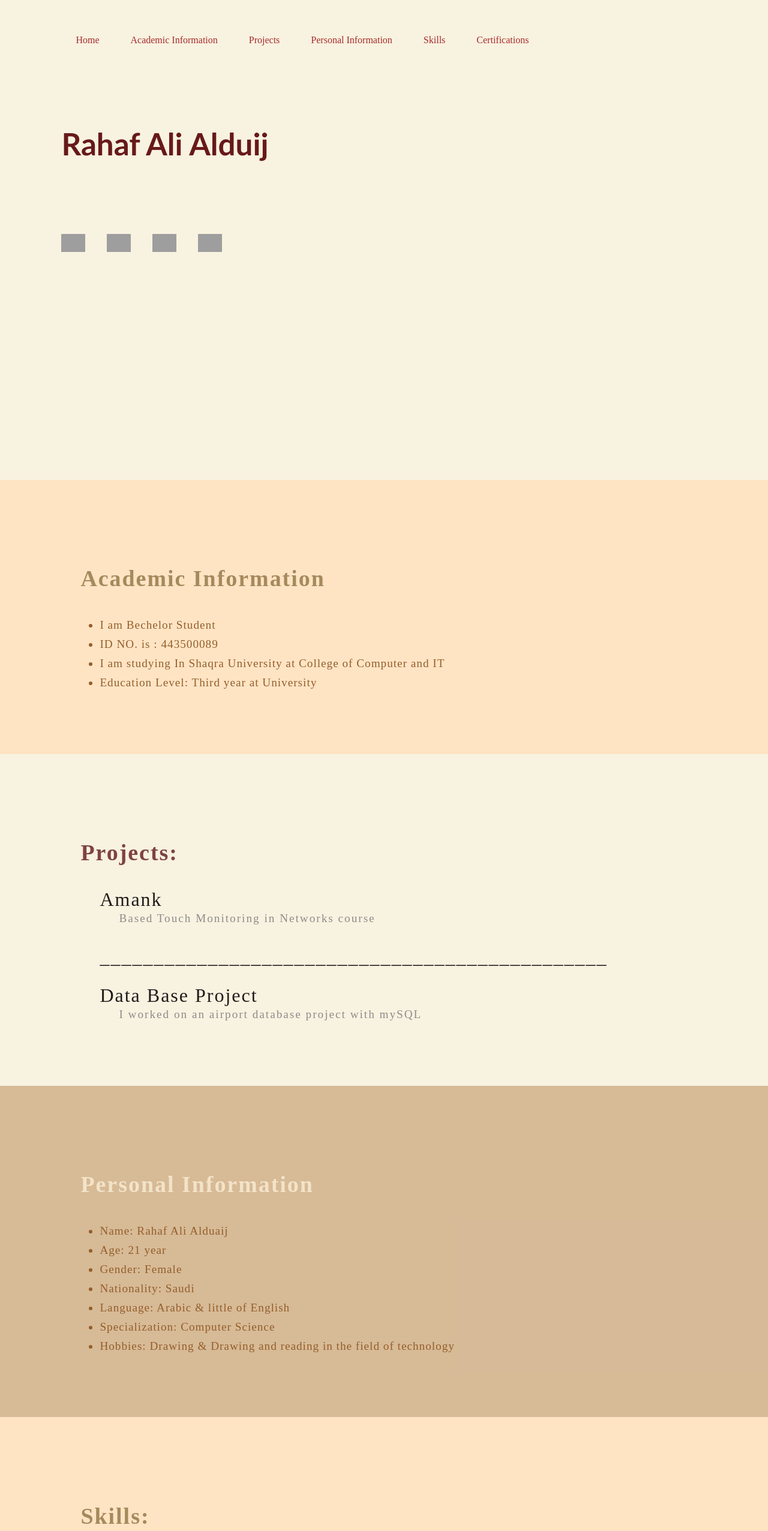
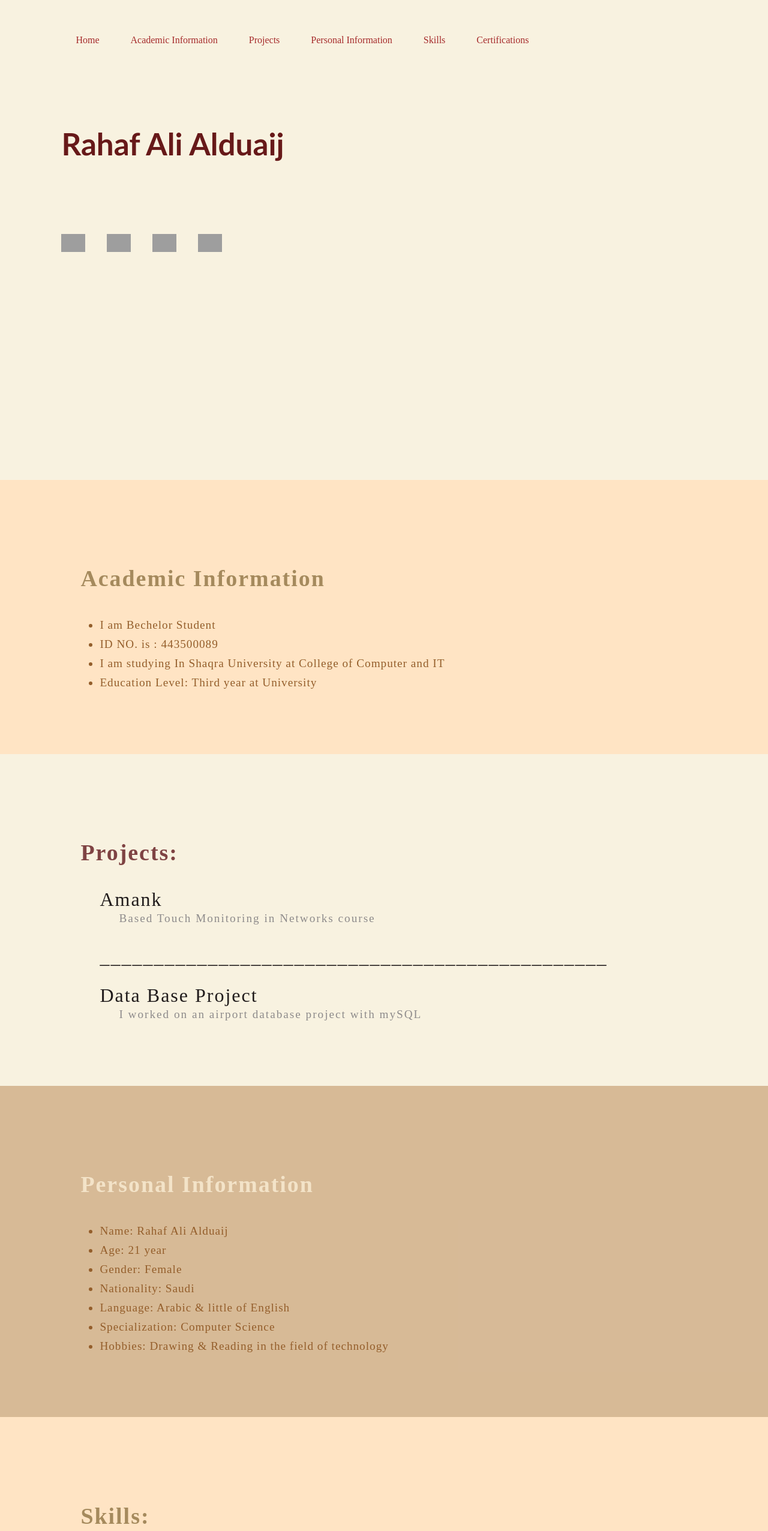
Before and after one commit to RahafAD/cv, a plain HTML site: page index.html in a window 1280 px wide. Shown: the top 2552 px of the page at 60% size. Drawn offline with Linux system fonts and the light colour scheme; grey boxes are pictures that could not be loaded.

Commit message:
Update index.html

```diff
--- a/index.html
+++ b/index.html
@@ -23,7 +23,7 @@
 
       <div class="Content">
        <div class="container-text">
-        <h1>Rahaf Ali Alduij</h1>
+        <h1>Rahaf Ali Alduaij</h1>
 
         <div class="social">
             <a href="http://linkedin.com/in/rahaf-alduaij-47a7332a8"><img src="https://pngbasket.com/wp-content/uploads/2023/09/linkedin-logo-png.png" alt=""></a>
@@ -77,7 +77,7 @@
                 <li>Nationality: Saudi</li>
                 <li>Language: Arabic & little of English</li>
                 <li>Specialization: Computer Science</li>
-                <li>Hobbies: Drawing & Drawing and reading in the field of technology</li>
+                <li>Hobbies: Drawing & Reading in the field of technology</li>
             </ul>
 
     </div>
```
